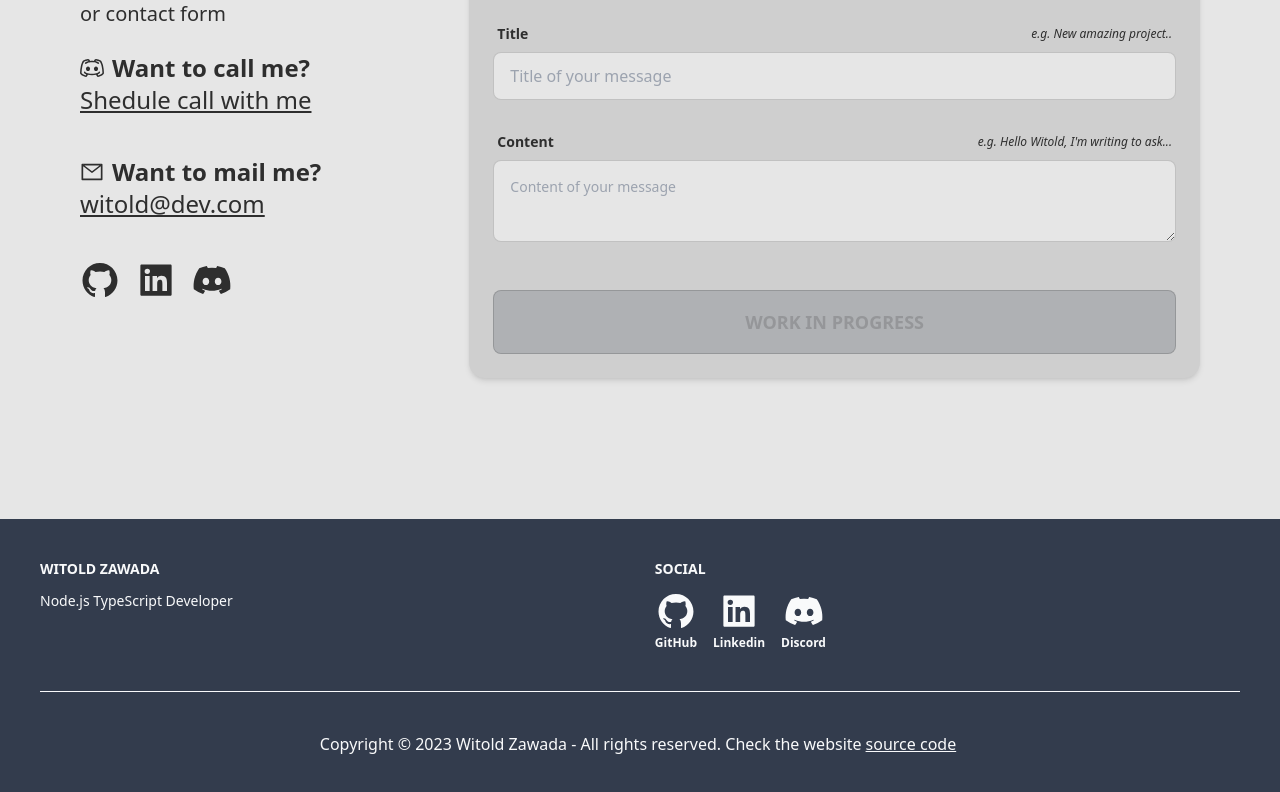
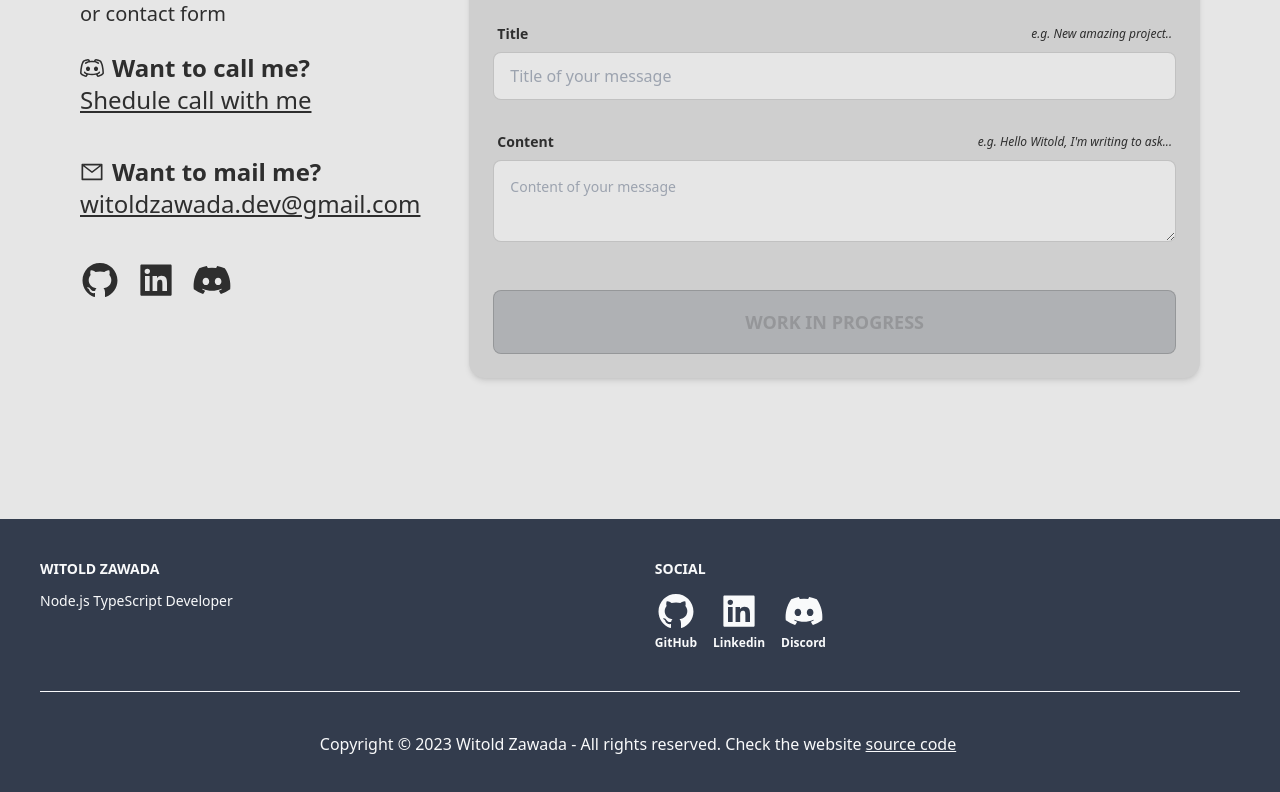
Before and after one commit to PoProstuWitold/portfolio, a Next.js app: page / in a window 1280 px wide. Shown: the part 3326-4118 px from the top of the page. Built offline with nearby package versions, Linux system fonts and the light colour scheme.

Commit message:
update contact info

```diff
--- a/src/components/Socials.tsx
+++ b/src/components/Socials.tsx
@@ -54,7 +54,7 @@ export const Socials: React.FC<SocialsProps> = ({
 			</div>
 			<div className="flex">
 				<a
-					href="https://discord.com/"
+					href="https://discord.com/users/460167435471945748"
 					target="_blank"
 					rel="noreferrer"
 					className="flex flex-row group"
--- a/src/sections/Contact.tsx
+++ b/src/sections/Contact.tsx
@@ -38,9 +38,9 @@ const Contact: React.FC = () => {
 								className="underline"
 								target="_blank"
 								rel="noreferrer"
-								href={'mailto:witold@dev.com'}
+								href={'mailto:witoldzawada.dev@gmail.com'}
 							>
-								witold@dev.com
+								witoldzawada.dev@gmail.com
 							</a>
 						</span>
 					</div>
```
